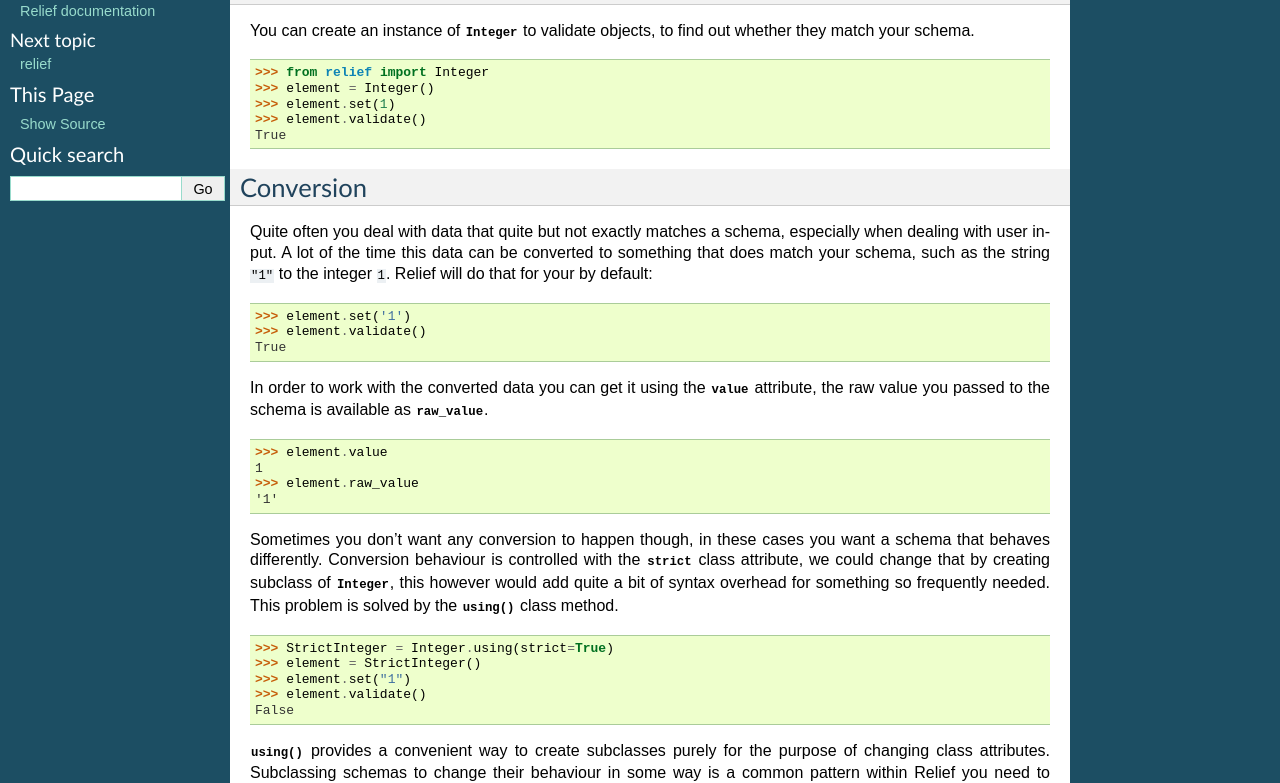
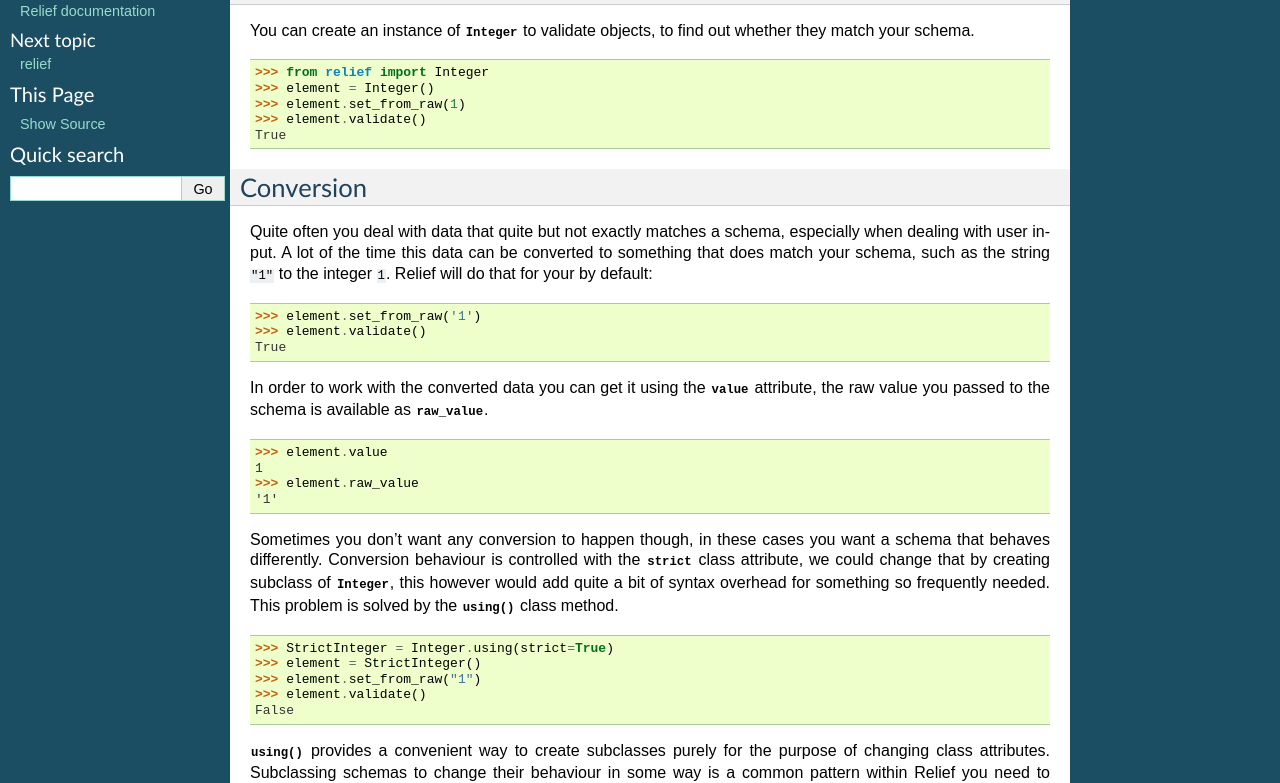
Before and after one commit to DasIch/relief, a Sphinx documentation site: the page built from docs/tutorial.rst, in a window 1280 px wide and 1400 px high. Shown: the part 188-971 px from the top of the window. Built offline with Sphinx 7.4.7, drawn with Linux system fonts in a browser that asks for light colours; some of the changed text lies outside the part shown.

Commit message:
Fix errors in doctests

```diff
--- a/docs/tutorial.rst
+++ b/docs/tutorial.rst
@@ -16,7 +16,7 @@ validate objects, to find out whether they match your schema.
 
    >>> from relief import Integer
    >>> element = Integer()
-   >>> element.set(1)
+   >>> element.set_from_raw(1)
    >>> element.validate()
    True
 
@@ -31,7 +31,7 @@ to the integer ``1``. Relief will do that for your by default:
 
 .. doctest::
 
-   >>> element.set('1')
+   >>> element.set_from_raw('1')
    >>> element.validate()
    True
 
@@ -57,7 +57,7 @@ solved by the :meth:`~relief.Element.using` class method.
 
    >>> StrictInteger = Integer.using(strict=True)
    >>> element = StrictInteger()
-   >>> element.set("1")
+   >>> element.set_from_raw("1")
    >>> element.validate()
    False
 
@@ -101,10 +101,10 @@ a new schema with :meth:`~relief.Element.using`.
 .. doctest::
 
    >>> element = Integer.validated_by([is_greater_than_3])()
-   >>> element.set(4)
+   >>> element.set_from_raw(4)
    >>> element.validate()
    True
-   >>> element.set(3)
+   >>> element.set_from_raw(3)
    >>> element.validate()
    False
 
@@ -124,7 +124,7 @@ schemas, that contain other schemas.
    >>> from relief import List
    >>> ListOfIntegers = List.of(Integer)
    >>> element = ListOfIntegers()
-   >>> element.set([1, 2, 3])
+   >>> element.set_from_raw([1, 2, 3])
    >>> element.validate()
    True
 
```
Also changed, not shown: 3 other files.
